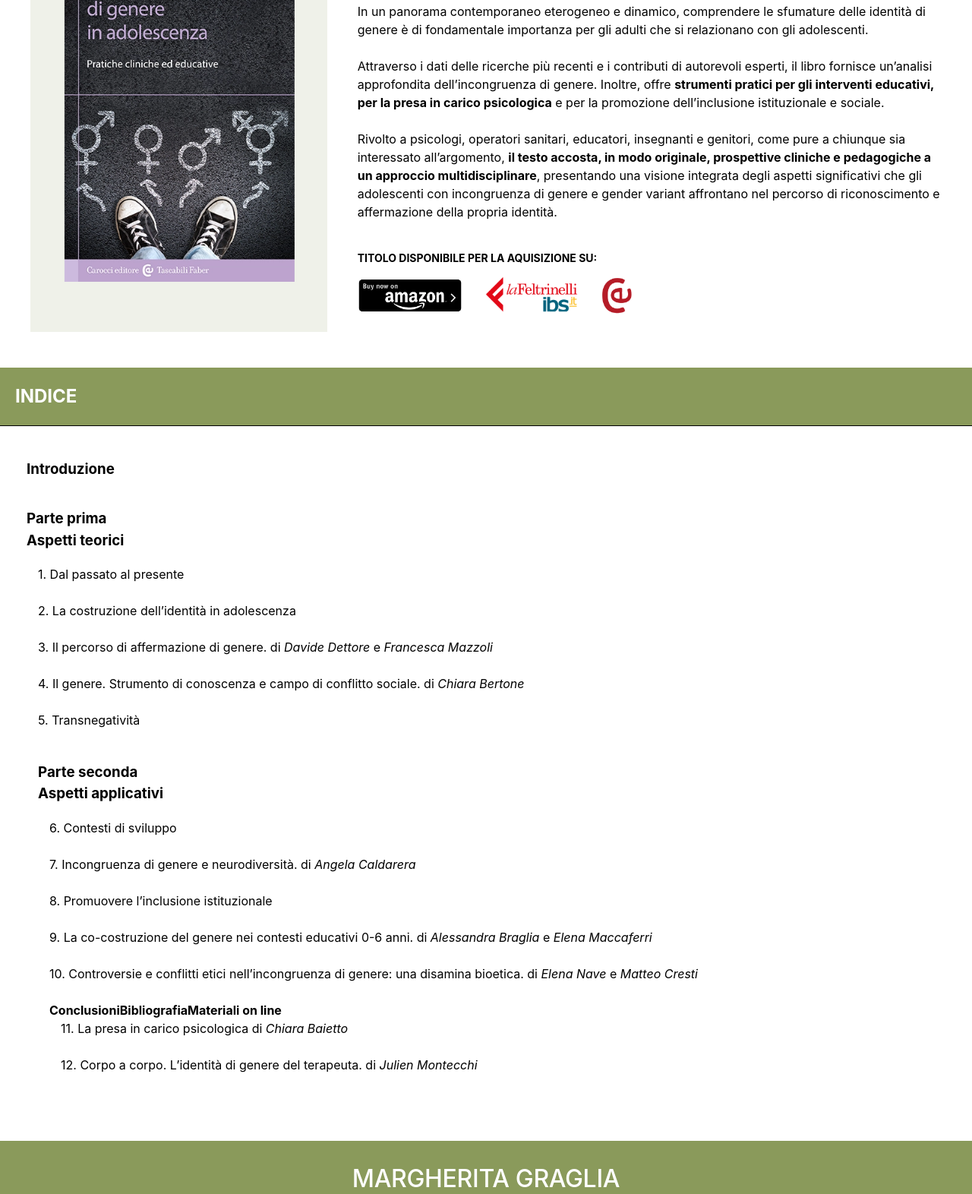
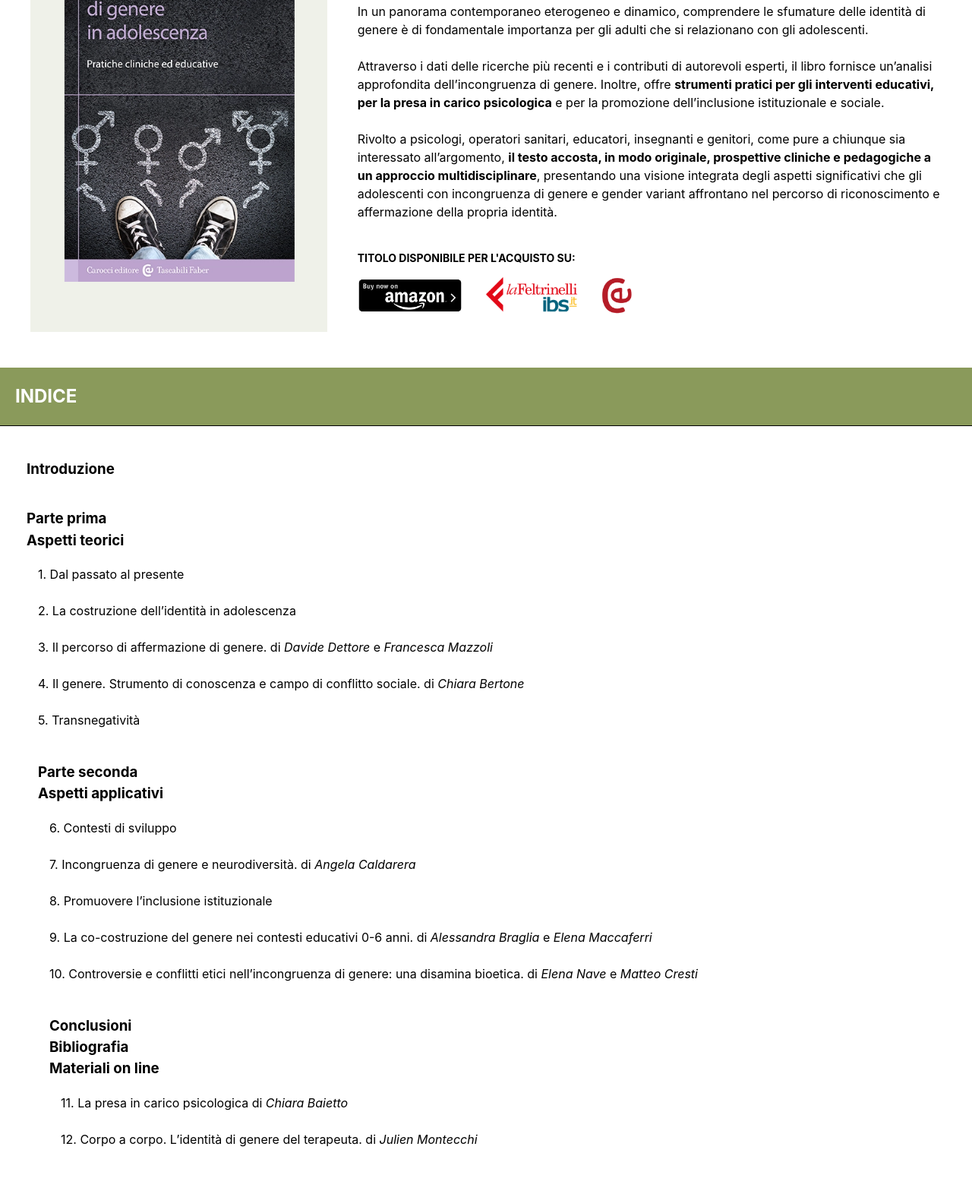
Before and after one commit to robol/margheritagragliait, a Gatsby site: page /libri/book-four in a window 1280 px wide. Shown: the part 260-1832 px from the top of the page at 76% size. Built offline with nearby package versions, Linux system fonts and the light colour scheme; Gatsby itself is replaced by a stand-in of ours.

Commit message:
Update book-four.js

```diff
--- a/src/pages/libri/book-four.js
+++ b/src/pages/libri/book-four.js
@@ -56,7 +56,7 @@ const BookFour = () => (
           <h3
             style={{ textTransform: "uppercase", fontSize: "var(--font-sm)" }}
           >
-            Titolo disponibile per la aquisizione su:{" "}
+            Titolo disponibile per l'acquisto su:{" "}
           </h3>
           <div style={{ display: "flex" }}>
             <a
@@ -134,12 +134,14 @@ const BookFour = () => (
           8. Promuovere l’inclusione istituzionale <br /> <br />
           9. La co-costruzione del genere nei contesti educativi 0-6 anni. di <em>Alessandra Braglia</em> e <em>Elena Maccaferri</em> <br /> <br />
           10. Controversie e conflitti etici nell’incongruenza di genere: una disamina bioetica. di <em>Elena Nave</em> e <em>Matteo Cresti</em> <br /> <br />
-          <strong>Conclusioni</strong>
-          <strong>Bibliografia</strong>
-          <strong>Materiali on line</strong>
-          <div style={{ marginLeft: "15px" }}>
-            11. La presa in carico psicologica di <em>Chiara Baietto</em><br /> <br />
-            12. Corpo a corpo. L’identità di genere del terapeuta. di <em>Julien Montecchi</em> <br /> <br />
+        <h3>
+          Conclusioni<br />
+          Bibliografia<br />
+          Materiali on line<br />
+        </h3>
+        <div style={{ marginLeft: "15px" }}>
+          11. La presa in carico psicologica di <em>Chiara Baietto</em><br /> <br />
+          12. Corpo a corpo. L’identità di genere del terapeuta. di <em>Julien Montecchi</em> <br /> <br />
           </div>
         </div>
       </div>
```
